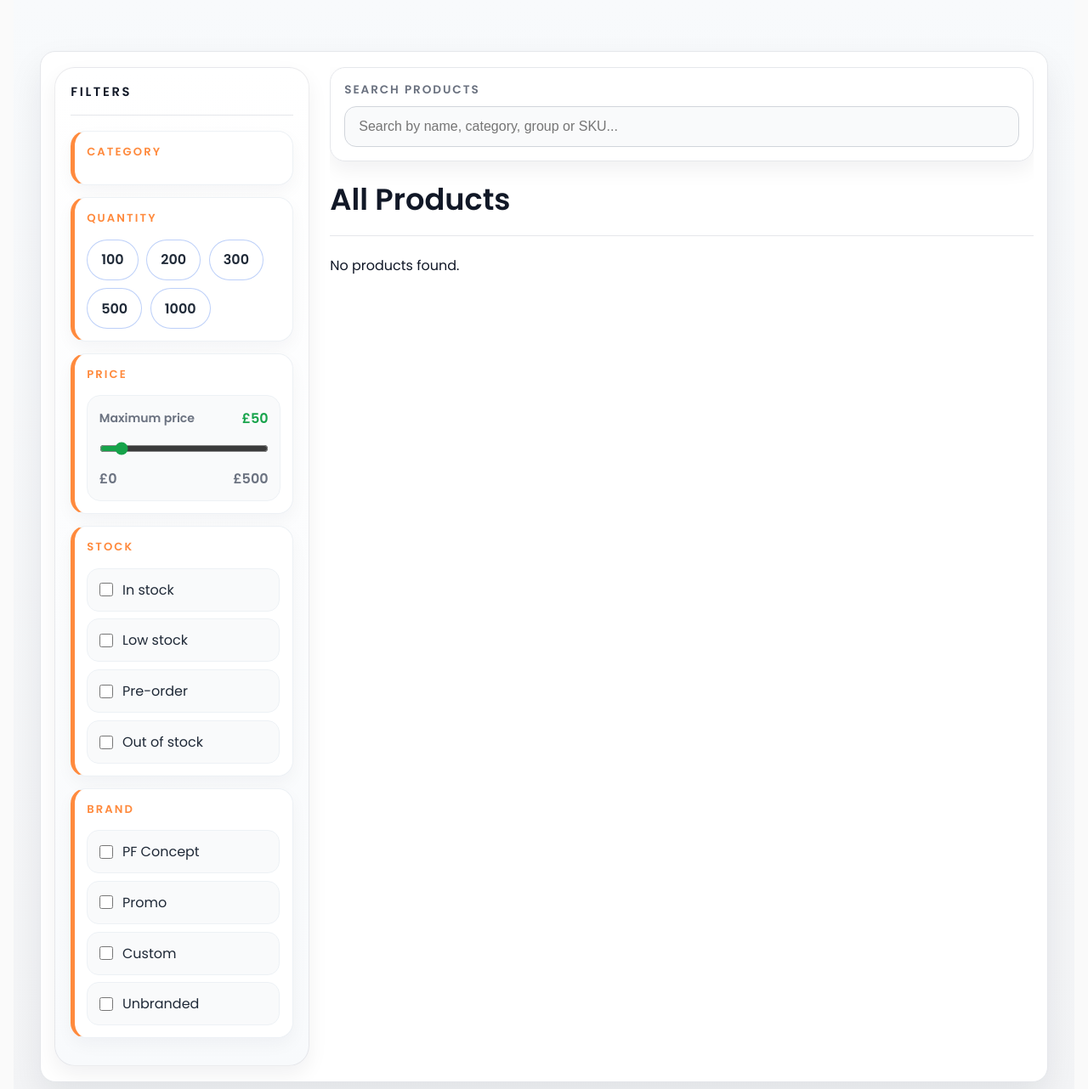
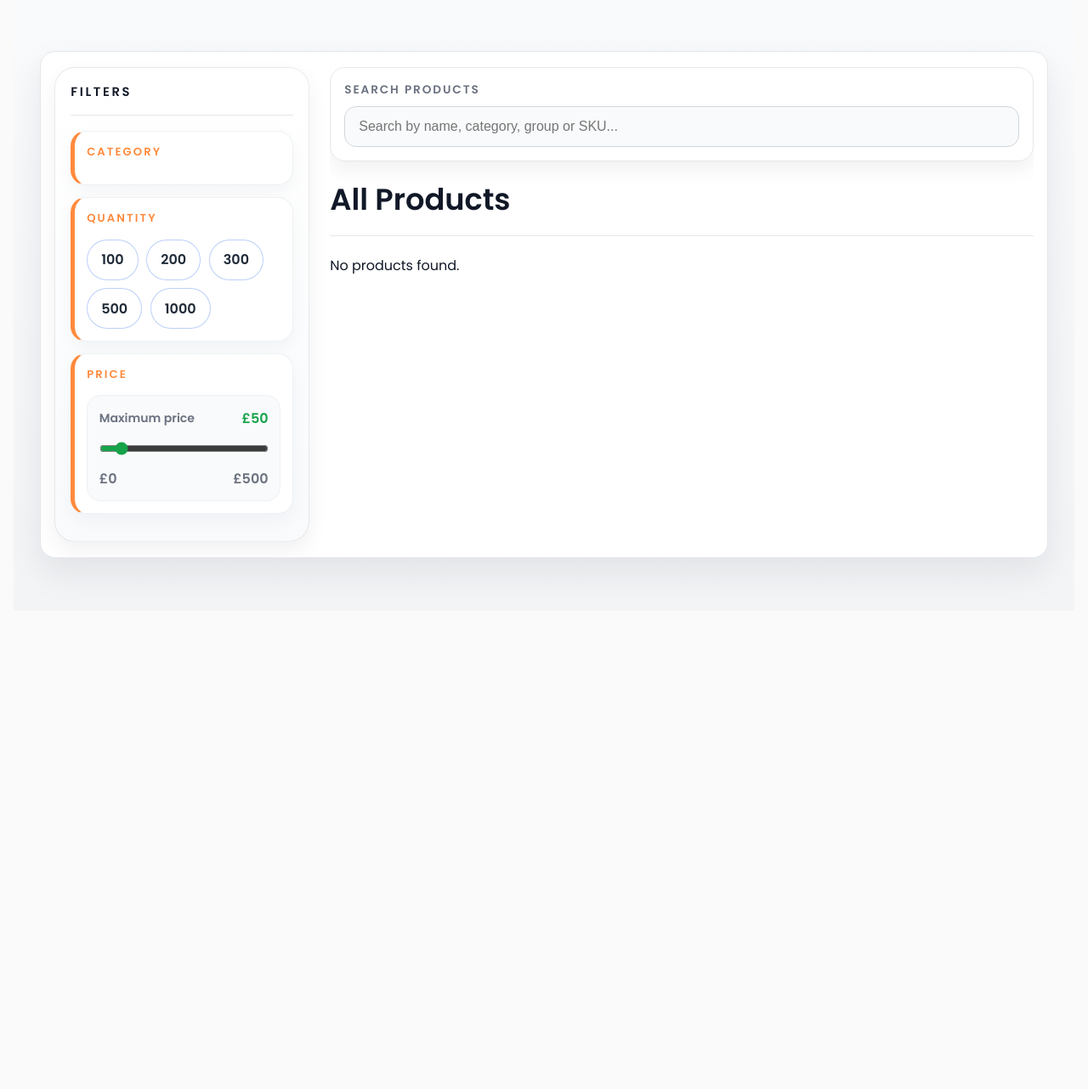
Before and after one commit to AdminPromoflow/Dot63_v1, a PHP site: page /view/product/index.php in a window 1280 px wide. Shown: the part 214-1496 px from the top of the page at 85% size. Run offline with PHP 8.4, Linux system fonts and the light colour scheme; data that the repository does not hold is empty.

Commit message:
“…”

```diff
--- a/view/product/products/article.php
+++ b/view/product/products/article.php
@@ -63,7 +63,7 @@ $jsTime = filemtime('../../view/product/products/article.js');
         </div>
       </div>
 
-      <div class="filter-group filter-stock">
+      <!-- <div class="filter-group filter-stock">
         <h1>Stock</h1>
         <div class="parent_stock_filter scroll_filter stock-scroll">
           <ul id="stock_filter" class="checklist stock-list">
@@ -85,7 +85,7 @@ $jsTime = filemtime('../../view/product/products/article.js');
             <li><label><input type="checkbox" name="brand[]" value="unbranded"> Unbranded</label></li>
           </ul>
         </div>
-      </div>
+      </div> -->
 
 
       <div id="groups-filter-group" class="">
```
